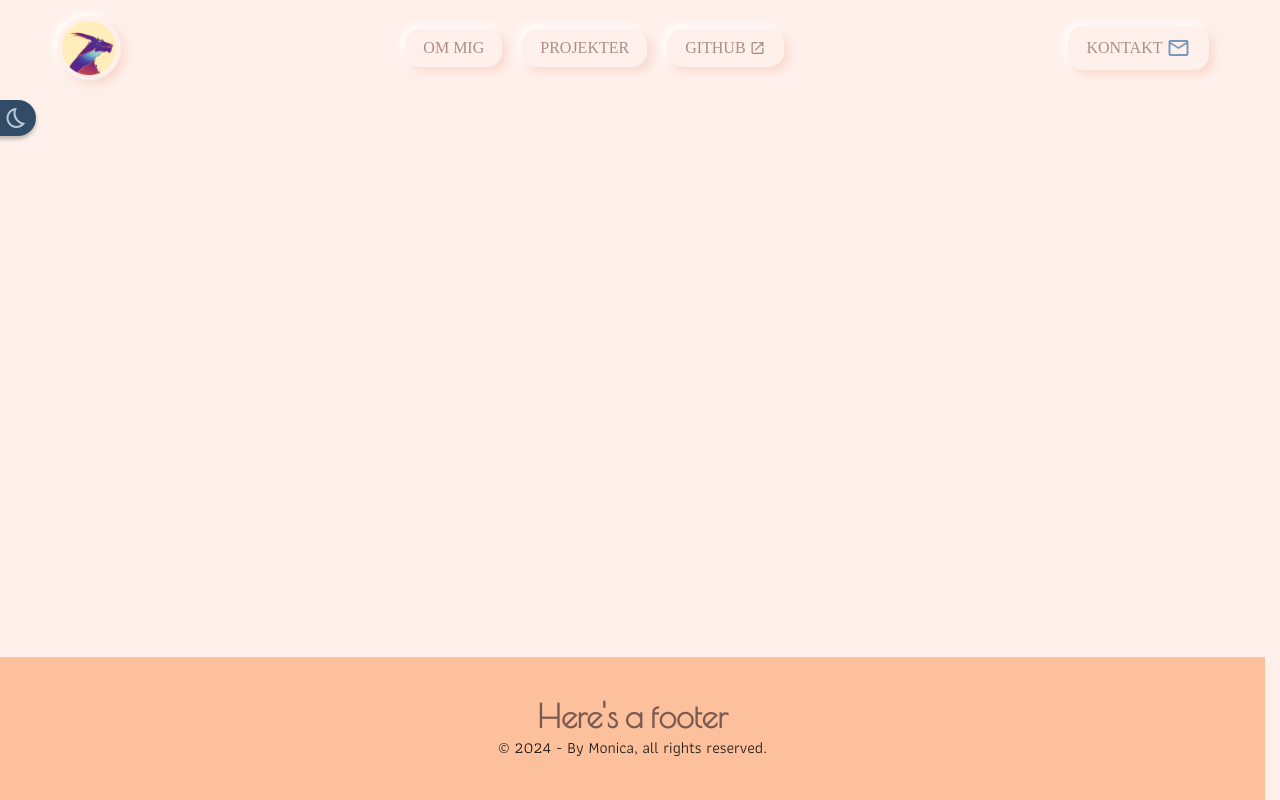
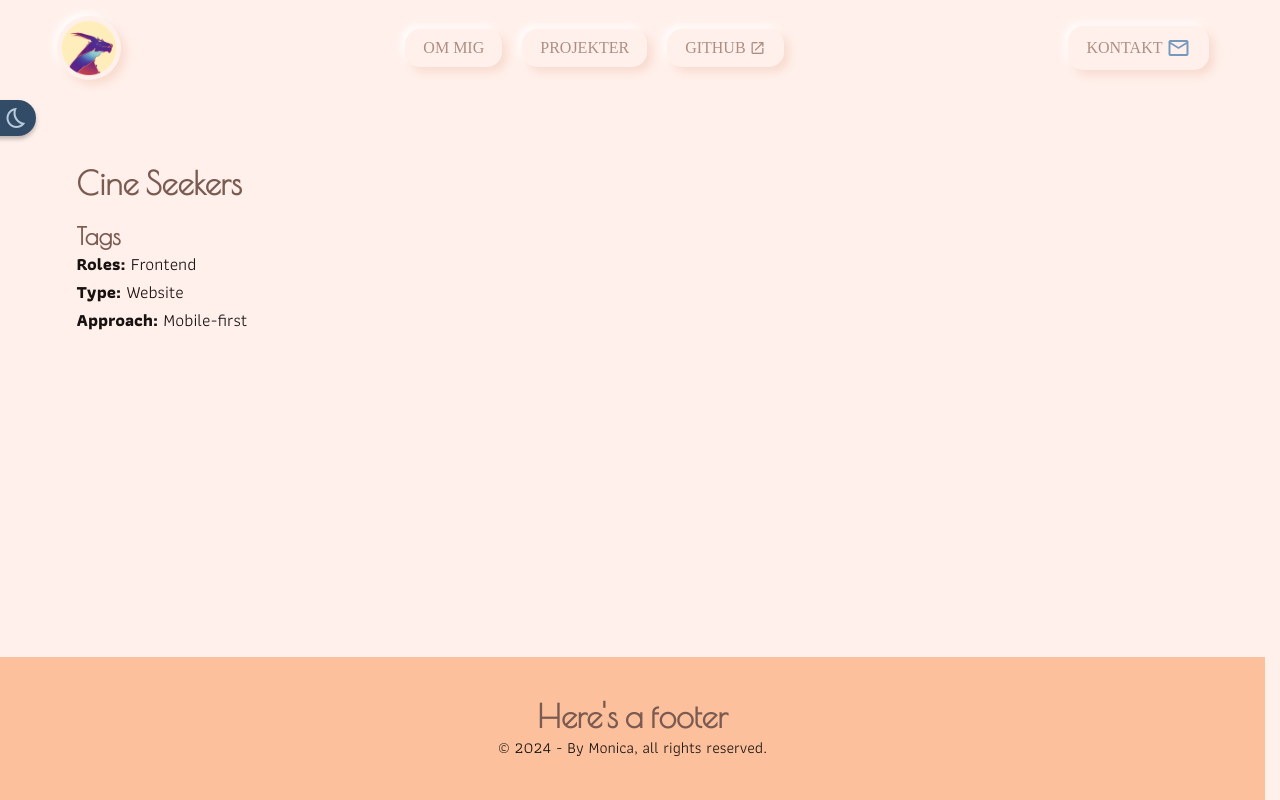
Before and after one commit to WeeWillow/portfolio, a Vue app: page /project/cine-seekers in a window 1280 px wide. Built offline with nearby package versions, Linux system fonts and the light colour scheme; a web font is replaced by a local one.

Commit message:
set up for dynamic routing of cases

```diff
--- a/src/views/ProjectDetailView.vue
+++ b/src/views/ProjectDetailView.vue
@@ -1,11 +1,49 @@
 <script setup>
+import { ref, onMounted } from 'vue';
+import { useRoute } from 'vue-router';
+import { cases } from '@/assets/data/case_data';
+
+const route = useRoute();
+const project = ref(null);
+
+onMounted(() => {
+  const slug = route.params.slug;
+  project.value = cases.find(p => p.slug === slug);
+});
 
 </script>
 
 <template>
-
+<div v-if="project" class="project-detail">
+    <h1>{{ project.details.title }}</h1>
+    <div>
+      <h2>Tags</h2>
+      <p><strong>Roles:</strong> {{ project.tags.roles.join(', ') || 'None' }}</p>
+      <p><strong>Type:</strong> {{ project.tags.type.join(', ') || 'None' }}</p>
+      <p><strong>Approach:</strong> {{ project.tags.approach || 'Not specified' }}</p>
+    </div>
+  </div>
+  <div v-else>
+    <p>Project not found.</p>
+  </div>
 </template>
 
 <style scoped lang='scss'>
+.project-detail {
+  padding: 20px;
+}
 
+h1 {
+  font-size: 2em;
+  margin-bottom: 10px;
+}
+
+h2 {
+  margin-top: 20px;
+  font-size: 1.5em;
+}
+
+p {
+  font-size: 1.1em;
+}
 </style>
```
